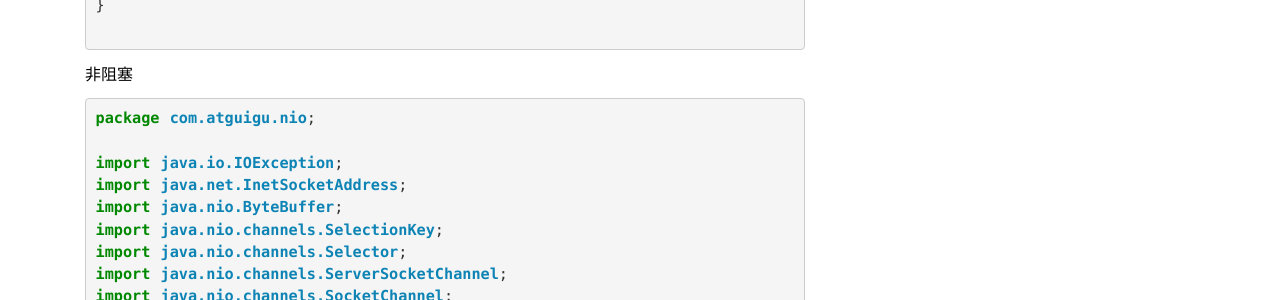
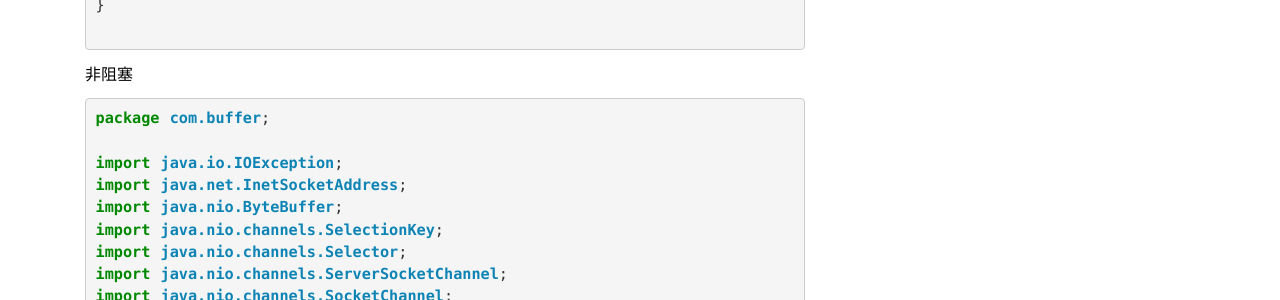
Before and after one commit to zhansnjust/zhansnjust.github.io, a Jekyll site: the page built from _posts/2017-03-11-java-nio.md, in a window 1280 px wide and 900 px high, scrolled down 3973 px. Shown: the part 151-451 px from the top of the window. Built offline with Jekyll 4.4.1, drawn with Linux system fonts in a browser that asks for light colours; some web fonts are replaced; comment, search, counter and statistics services are not loaded.

Commit message:
package name

````diff
--- a/_posts/2017-03-11-java-nio.md
+++ b/_posts/2017-03-11-java-nio.md
@@ -144,7 +144,7 @@ public class BlockingIo {
 非阻塞
 
 ``` java
-package com.atguigu.nio;
+package com.buffer;
 
 import java.io.IOException;
 import java.net.InetSocketAddress;
````
